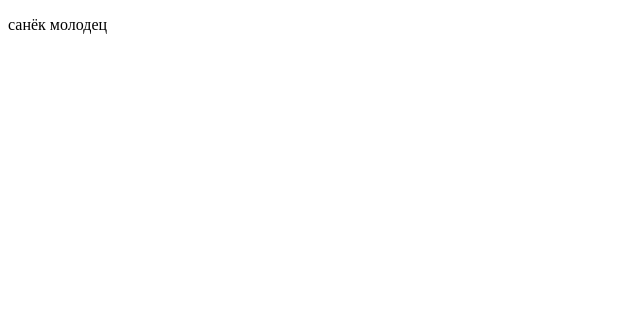
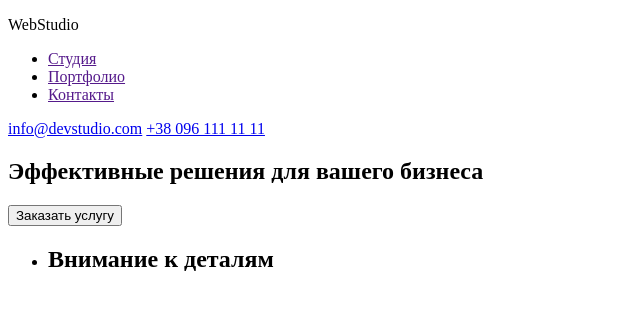
Before and after one commit to Gotly1/goit-markup-hw-01, a plain HTML site: page index.html in a window 1280 px wide. Shown: the whole page, without its empty margins (0-640 px from the left). Drawn offline with Linux system fonts and the light colour scheme.

Commit message:
Update index.html
Секция 1-2

```diff
--- a/index.html
+++ b/index.html
@@ -1,12 +1,44 @@
 <!DOCTYPE html>
-<html lang="en">
+<html lang="ru">
 <head>
     <meta charset="UTF-8">
     <meta http-equiv="X-UA-Compatible" content="IE=edge">
     <meta name="viewport" content="width=device-width, initial-scale=1.0">
-    <title>Document</title>
+    <title>WebStudio</title>
 </head>
 <body>
-    <p>санёк молодец</p>
+   <header>
+        <p>WebStudio</p>
+        <nav>
+            <ul>
+                <li><a href="">Студия</a></li>
+                <li>
+                    <a href="">Портфолио</a>
+                </li>
+                <li>
+                    <a href="">Контакты</a>
+                </li>
+            </ul>
+        </nav>
+        <a href="mailto:info@devstudio.com">info@devstudio.com</a>
+        <a href="tel:+380961111111">+38 096 111 11 11</a>
+    </header>
+    <main>
+        <section>
+         <h1>
+            Эффективные решения для вашего бизнеса
+         </h1>
+         <button type="button">Заказать услугу</button>
+        </section>
+        <section>
+            <ul>
+               <li>
+                   <h2>Внимание к деталям</h2>
+               </li>
+            </ul>
+
+
+        </section>
+    </main>
 </body>
 </html>
```
